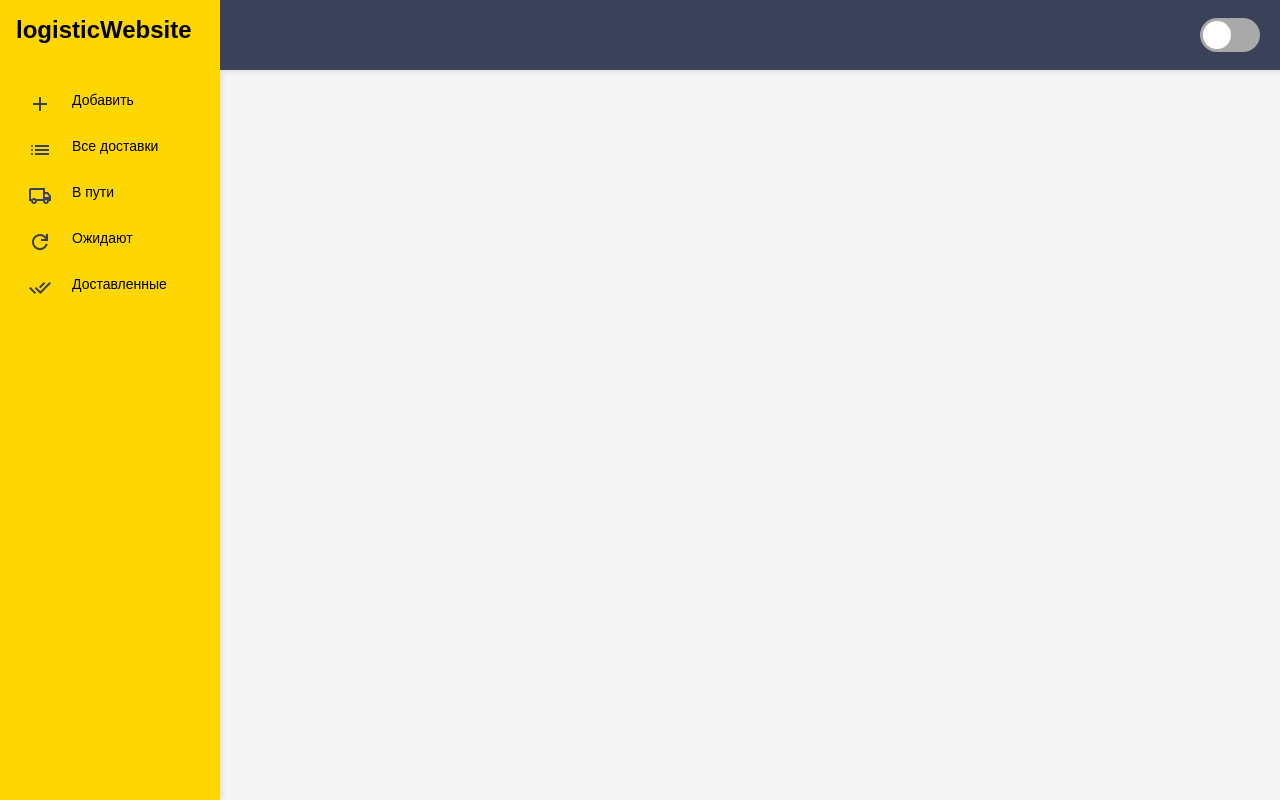
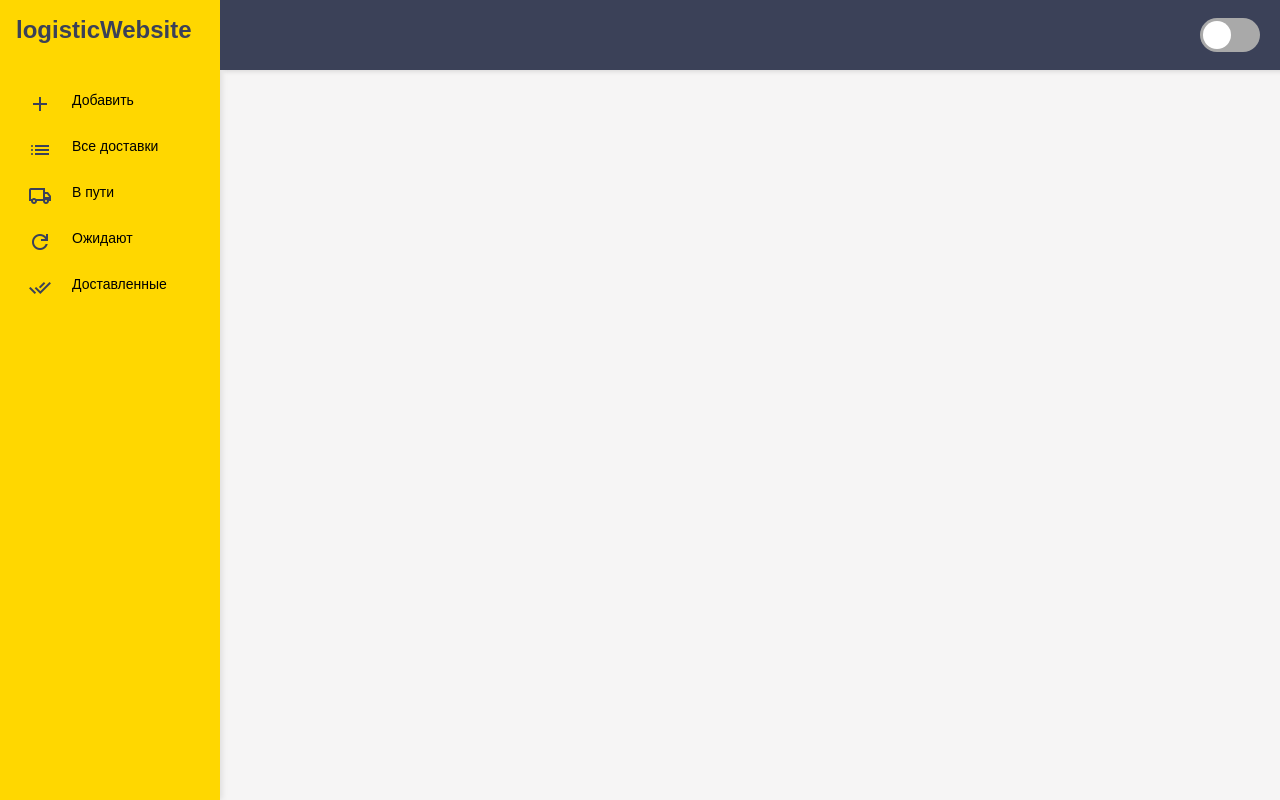
Before and after one commit to GusakovskayaDev/logisticWebsite, a plain HTML site: page index.html in a window 1280 px wide. Drawn offline with nearby package versions, Linux system fonts and the light colour scheme.

Commit message:
fixed logo color

```diff
--- a/styles.css
+++ b/styles.css
@@ -139,6 +139,9 @@ body{
 	width: 260px;
 	box-shadow: 2px 0px 6px rgba(0, 0, 0, 0.1);
 	padding: 20px;
+}
+.sidebar__title{
+	color: var(--color-primary);
 }
 .sidebar__menu{
 	margin-top: 40px;
```
